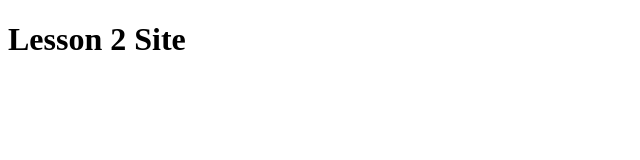
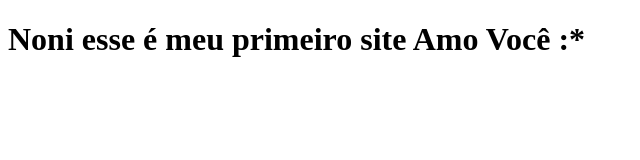
Before and after one commit to jancleidsson/coursera_cuso_html_css_javascript, a plain HTML site: page site_lesson_2/index.html in a window 1280 px wide. Shown: the whole page, without its empty margins (0-640 px from the left). Drawn offline with Linux system fonts and the light colour scheme.

Commit message:
change text

```diff
--- a/site_lesson_2/index.html
+++ b/site_lesson_2/index.html
@@ -1,9 +1,9 @@
 <!DOCTYPE html>
 <html>
 <head>
-	<title>Lesson 2 Site</title>
+	<title>Oi Noni</title>
 </head>
 <body>
-<h1>Lesson 2 Site</h1>
+<h1>Noni esse é meu primeiro site Amo Você :*</h1>
 </body>
 </html>
```
